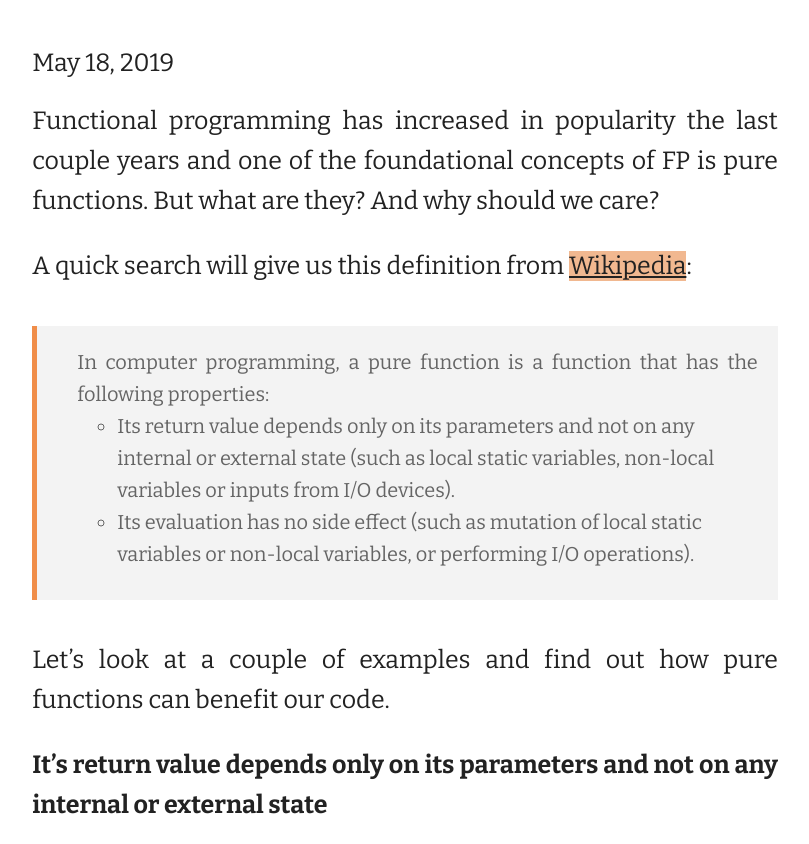
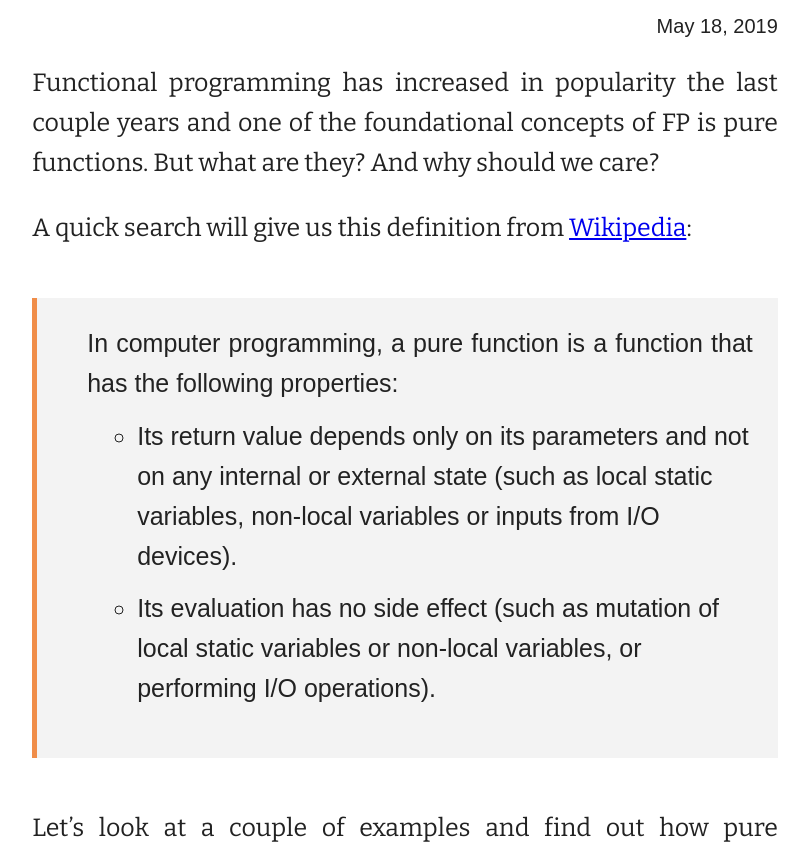
Before and after one commit to libuk/libuk, a Gatsby site: page /what-is-a-pure-function in a window 1280 px wide. Shown: the part 118-962 px from the top of the page, without its empty margins (235-1044 px from the left). Built offline with nearby package versions, Linux system fonts and the light colour scheme; Gatsby itself is replaced by a stand-in of ours; some packages are replaced by stand-ins of ours.

Commit message:
Restyling some bits

```diff
--- a/src/components/layout.css
+++ b/src/components/layout.css
@@ -441,8 +441,18 @@ textarea {
 }
 
 /* Author styles */
+:root {
+  --color-primary: #f08d49;
+  --color-link: #0000ee;
+}
+
 html {
   font-size: 17px;
+}
+
+a,
+a:visited {
+  color: var(--color-link);
 }
 
 @media (min-width: 760px) {
@@ -511,11 +521,6 @@ body {
  * Blog
  */
 
-:root {
-  --color-primary: #f08d49;
-  --color-secondary: #656565;
-}
-
 .blog-post-content {
   line-height: 1.6;
 }
@@ -523,11 +528,27 @@ body {
 .blog-post h1 {
   font-weight: 700;
   font-size: 1.5em;
-  margin-bottom: 1.5em;
+  margin-bottom: 0.5em;
+}
+
+.blog-post-date-container {
+  text-align: right;
+}
+
+.blog-post-date {
+  font-size: 0.8em;
+  display: inline-block;
+  font-family: sans-serif;
 }
 
 .blog-post-content h3 {
   font-weight: 700;
+  font-family: sans-serif;
+  font-size: 1.4em;
+  text-align: left;
+  background-color: antiquewhite;
+  padding-left: 0.5em;
+  padding-right: 0.5em;
 }
 
 .blog-post-content p,
@@ -541,23 +562,13 @@ body {
   text-align: justify;
 }
 
-.blog-post-content a {
-  background-color: #f1b890;
-  color: inherit;
-}
-
-.blog-post-content a:hover,
-.blog-post-content a:focus {
-  background-color: #f08d49;
-}
-
 .blog-post-content blockquote {
   border-left: 5px solid var(--color-primary);
   padding-left: 2em;
   padding-right: 1em;
   background-color: #f3f3f3;
-  color: var(--color-secondary);
-  font-size: 0.8em;
+  font-size: 1em;
+  font-family: sans-serif;
 }
 
 .blog-post-content blockquote:first-of-type {
@@ -578,16 +589,26 @@ body {
 
 .blog-post-content blockquote ul {
   padding-left: 2em;
+  margin: 0.5em 0;
 }
 
 .blog-post-content blockquote li {
   list-style-type: circle;
 }
 
+.blog-post-content blockquote li + li {
+  margin-top: 0.5em;
+}
+
 .blog-post-content pre {
   margin: 2em 0;
   padding: 1em;
   background-color: whitesmoke;
+}
+
+.blog-post-home-container {
+  text-align: center;
+  margin-top: 1em;
 }
 
 @media (min-width: 760px) {
--- a/src/templates/blogTemplate.js
+++ b/src/templates/blogTemplate.js
@@ -12,12 +12,17 @@ export default function Template({
       <div className="blog-post-container">
         <div className="blog-post">
           <h1>{frontmatter.title}</h1>
-          <h2>{frontmatter.date}</h2>
+          <div className="blog-post-date-container">
+            <h2 className="blog-post-date">{frontmatter.date}</h2>
+          </div>
           <div
             className="blog-post-content"
             dangerouslySetInnerHTML={{ __html: html }}
           />
         </div>
+      </div>
+      <div className="blog-post-home-container">
+        <a href="/">Home</a>
       </div>
     </Layout>
   )
```
